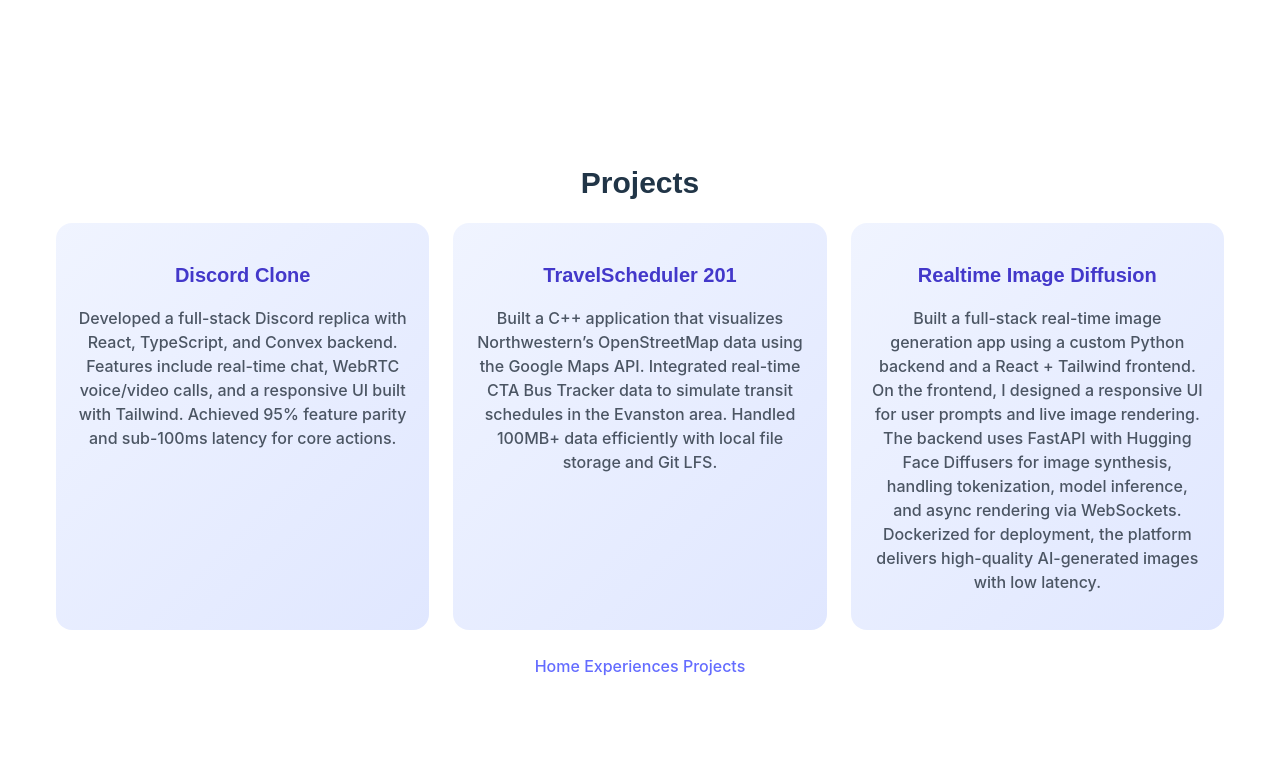
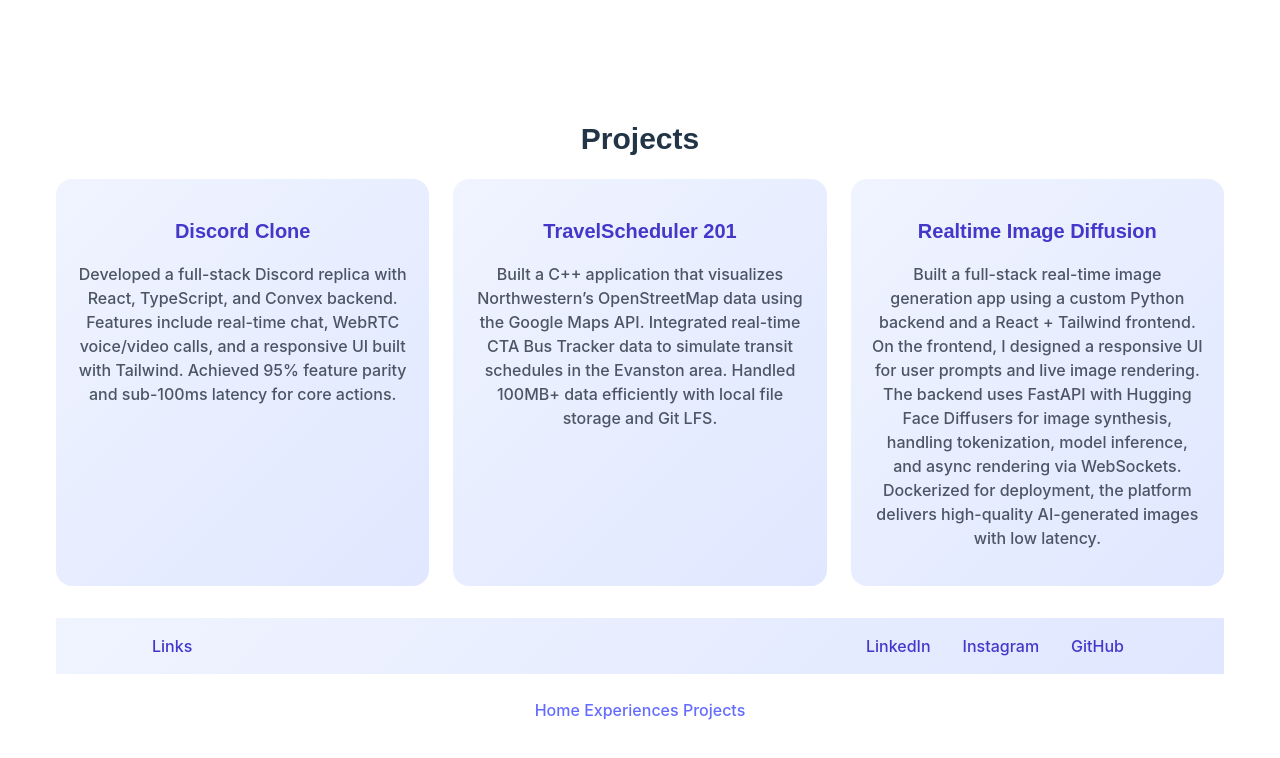
Before and after one commit to jalejandro23/Personal-Website, a React (Vite) app: page /projects in a window 1280 px wide. Shown: the top 758 px of the page. Built offline with nearby package versions, Linux system fonts and the light colour scheme.

Commit message:
Added a footer with social media links to all pages

```diff
--- /dev/null
+++ b/src/Footer.jsx
@@ -0,0 +1,23 @@
+import React from "react";
+import './footer.css';
+
+export default function Footer() {
+  return (
+    <footer className="site-footer">
+      <div className="footer-content">
+        <div className="title-content">Links</div>
+        <div className="social-links">
+        <a href="https://www.linkedin.com/in/jayden-alejandro-726584248/" target="_blank" rel="noopener noreferrer">
+          LinkedIn
+        </a>
+        <a href="https://www.instagram.com/jaydenalejandro._/" target="_blank" rel="noopener noreferrer">
+          Instagram
+        </a>
+        <a href="https://github.com/jalejandro23" target="_blank" rel="noopener noreferrer">
+          GitHub
+        </a>
+        </div>
+      </div>
+    </footer>
+  );
+}
--- a/src/HomePage.jsx
+++ b/src/HomePage.jsx
@@ -1,15 +1,17 @@
 import './HomePage.css';
+import Footer from './Footer'
 
 function HomePage() {
     return (
-        <>
+        <div>
             <div className="about-me-grid">
                 <div className="homepage-card">
                     <h2 className='about-header'> About Me! </h2>
                     <p> Hello! My name is Jayden Alejandro, I am an undergraduate at Northwestern University pursuing a Bachelor of Arts in Computer Science. I am currently on executive board of the National Society of Black Engineers as the Membership and Wellness Chair. </p>
                 </div>
             </div>
-        </>
+            <Footer />
+        </div>
     )
 }
 
--- a/src/experiences.jsx
+++ b/src/experiences.jsx
@@ -1,4 +1,5 @@
 import './experiences.css';
+import Footer from './Footer'
 
 function ExperiencePage({ title }) {
   const experiences = [
@@ -87,6 +88,7 @@ function ExperiencePage({ title }) {
           </div>
         </div>
       ))}
+      <Footer />
     </div>
   );
 }
--- /dev/null
+++ b/src/footer.css
@@ -0,0 +1,41 @@
+.site-footer {
+    background: linear-gradient(135deg, #f0f4ff, #e0e7ff);
+    padding: 1rem 0;
+    margin-top: 2rem;
+  }
+
+  .about-me-grid {
+    display: grid;
+    padding: 20px;
+    text-align: center;
+    border-radius: 16px;
+
+    max-width: 960px;
+    margin: 0 auto;
+}
+
+  .footer-content {
+    max-width: 1000px;
+    margin: 0 auto;
+    display: flex;
+    justify-content: space-between;
+  }
+
+  .social-links a {
+    margin: 1rem;
+    color: #4338ca;             /* light text */
+    text-decoration: none;
+    font-weight: 500;
+    transition: color 0.2s ease;
+  }
+
+  .title-content {
+    margin: 0 0.75rem;
+    font-size: 1rem;
+    color: #4338ca;
+    font-weight: 500;
+  }
+
+  .footer-content a:hover {
+    color: #63b3ed;             /* blue accent on hover */
+  }
--- a/src/projects.jsx
+++ b/src/projects.jsx
@@ -1,4 +1,5 @@
 import './projects.css'
+import Footer from './Footer'
 
 function Projects({ title }) {
     const projectList = [
@@ -30,6 +31,7 @@ function Projects({ title }) {
                     </a>
                 ))}
             </div>
+            <Footer />
         </div>
     );
 }
```
